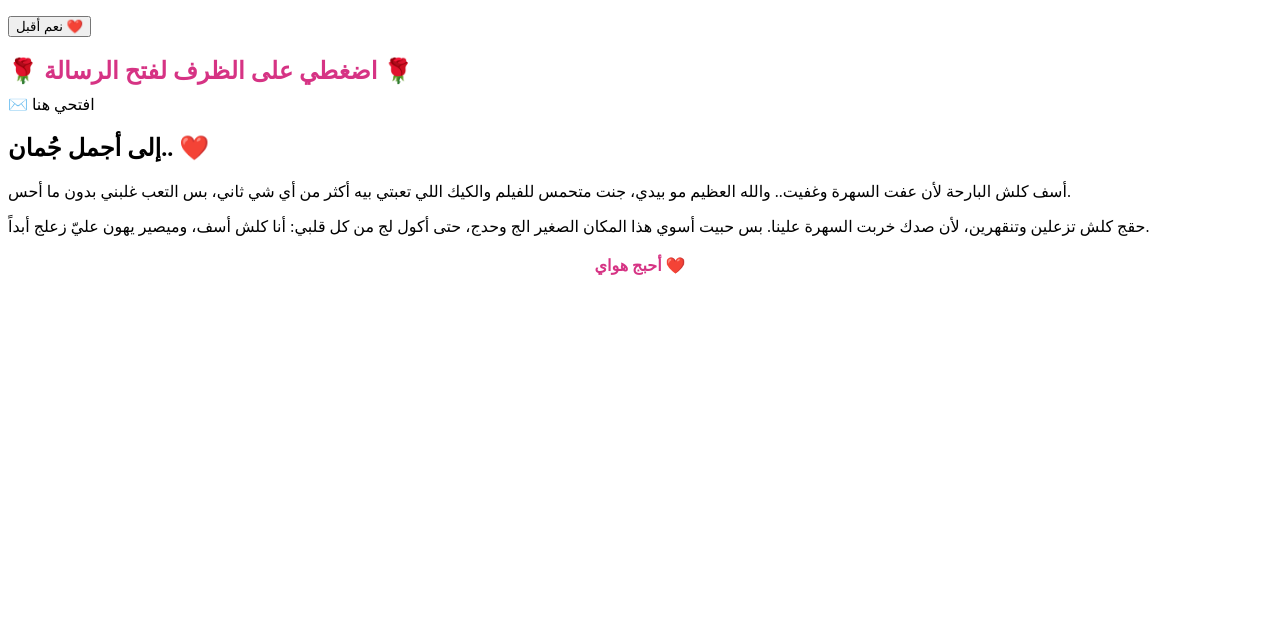
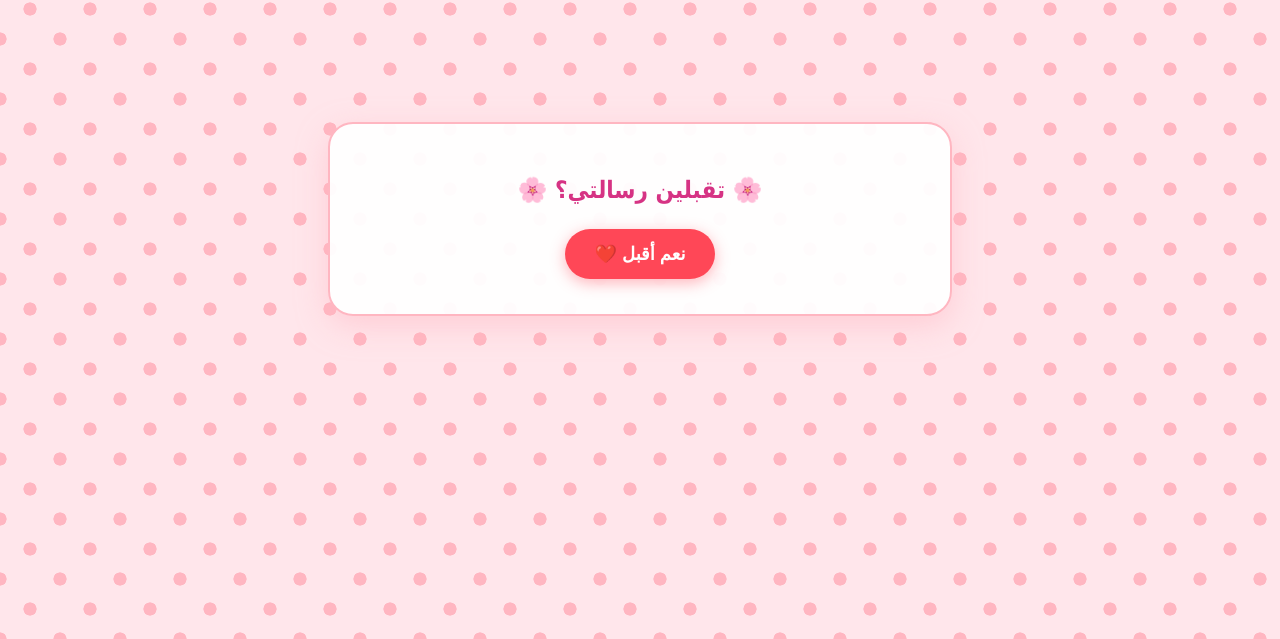
Before and after one commit to red5122/apology-for-juman, a plain HTML site: page index.html in a window 1280 px wide. Shown: the part 201-840 px from the top of the page. Before the commit the page ends 800 px from the top, so only its background shows below. Drawn offline with Linux system fonts and the light colour scheme.

Commit message:
Update index.html

```diff
--- a/index.html
+++ b/index.html
@@ -1,4 +1,57 @@
-/* الشاشة الثانية: الظرف الأحمر */
+<!DOCTYPE html>
+<html lang="ar" dir="rtl">
+<head>
+    <meta charset="UTF-8">
+    <meta name="viewport" content="width=device-width, initial-scale=1.0">
+    <title>إلى أجمل جُمان ❤️</title>
+    <style>
+        body {
+            background-color: #ffe6eb;
+            background-image: radial-gradient(#ffb6c1 15%, transparent 16%), radial-gradient(#ffb6c1 15%, transparent 16%);
+            background-size: 60px 60px;
+            background-position: 0 0, 30px 30px;
+            color: #4a2e35;
+            font-family: 'Tahoma', sans-serif;
+            text-align: center;
+            padding: 20px;
+            margin: 0;
+            display: flex;
+            justify-content: center;
+            align-items: center;
+            height: 100vh;
+            overflow: hidden;
+        }
+        .container {
+            max-width: 550px;
+            width: 90%;
+            background: rgba(255, 255, 255, 0.95);
+            padding: 35px;
+            border-radius: 25px;
+            box-shadow: 0 10px 30px rgba(255, 182, 193, 0.5);
+            position: relative;
+            border: 2px solid #ffb6c1;
+        }
+        #step1 h1 {
+            color: #d63384;
+            font-size: 24px;
+            margin-bottom: 25px;
+        }
+        .yes-btn {
+            background-color: #ff4757;
+            color: white;
+            border: none;
+            padding: 14px 30px;
+            font-size: 18px;
+            border-radius: 30px;
+            cursor: pointer;
+            font-weight: bold;
+            box-shadow: 0 4px 15px rgba(255, 71, 87, 0.4);
+            transition: 0.3s;
+        }
+        .yes-btn:hover {
+            background-color: #ff6b81;
+            transform: scale(1.05);
+        }
         #step2 {
             display: none;
         }
@@ -38,15 +91,13 @@
             z-index: 2;
             margin-top: 30px;
         }
-
-    /* الشاشة الثالثة: الرسالة اللي تطلع من الظرف */
         #step3 {
             display: none;
             text-align: right;
             animation: slideUp 1s ease forwards;
         }
         @keyframes slideUp {
-        from { opacity: 0; transform: translateY(40px); }
+            from { opacity: 0; transform: translateY(30px); }
             to { opacity: 1; transform: translateY(0); }
         }
         h2 {
@@ -66,23 +117,26 @@
             font-weight: bold;
         }
     </style>
+</head>
+<body>
+
     <div class="container">
-    <!-- الخطوة 1: السؤال الأول وخلفية الورود -->
+        <!-- الخطوة 1 -->
         <div id="step1">
             <h1>🌸 تقبلين رسالتي؟ 🌸</h1>
             <button class="yes-btn" onclick="goToEnvelope()">نعم أقبل ❤️</button>
         </div>
 
-    <!-- الخطوة 2: الظرف الأحمر مع الورود -->
+        <!-- الخطوة 2 -->
         <div id="step2">
-        <h2 style="color: #d63384; margin-bottom: 10px;">🌹 اضغطي على الظرف لفتح الرسالة 🌹</h2>
+            <h2 style="color: #d63384; font-size: 20px; margin-bottom: 15px;">🌹 اضغطي على الظرف لفتح الرسالة 🌹</h2>
             <div class="envelope-container" onclick="openMessage()">
                 <div class="envelope-flap" id="flap"></div>
-            <div class="envelope-text">✉️ افتحي هنا</div>
+                <div class="envelope-text">✉️ افتحي الظرف</div>
             </div>
         </div>
 
-    <!-- الخطوة 3: الرسالة النهائية -->
+        <!-- الخطوة 3 -->
         <div id="step3">
             <h2>إلى أجمل جُمان.. ❤️</h2>
             <p>
@@ -111,3 +165,6 @@
             }, 500);
         }
     </script>
+
+</body>
+</html>
```
Lines whose indentation alone changed are shown as unchanged.
